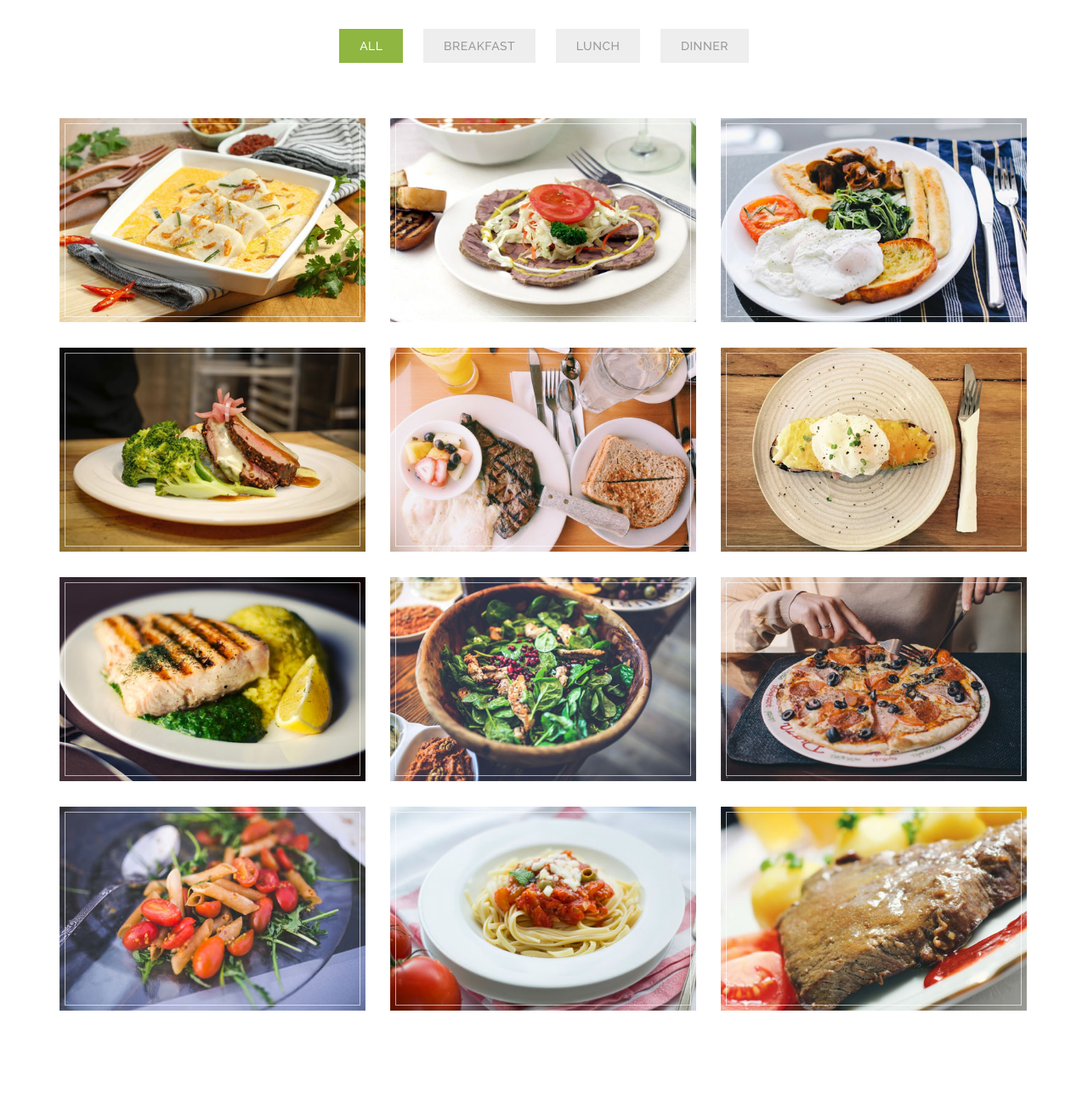
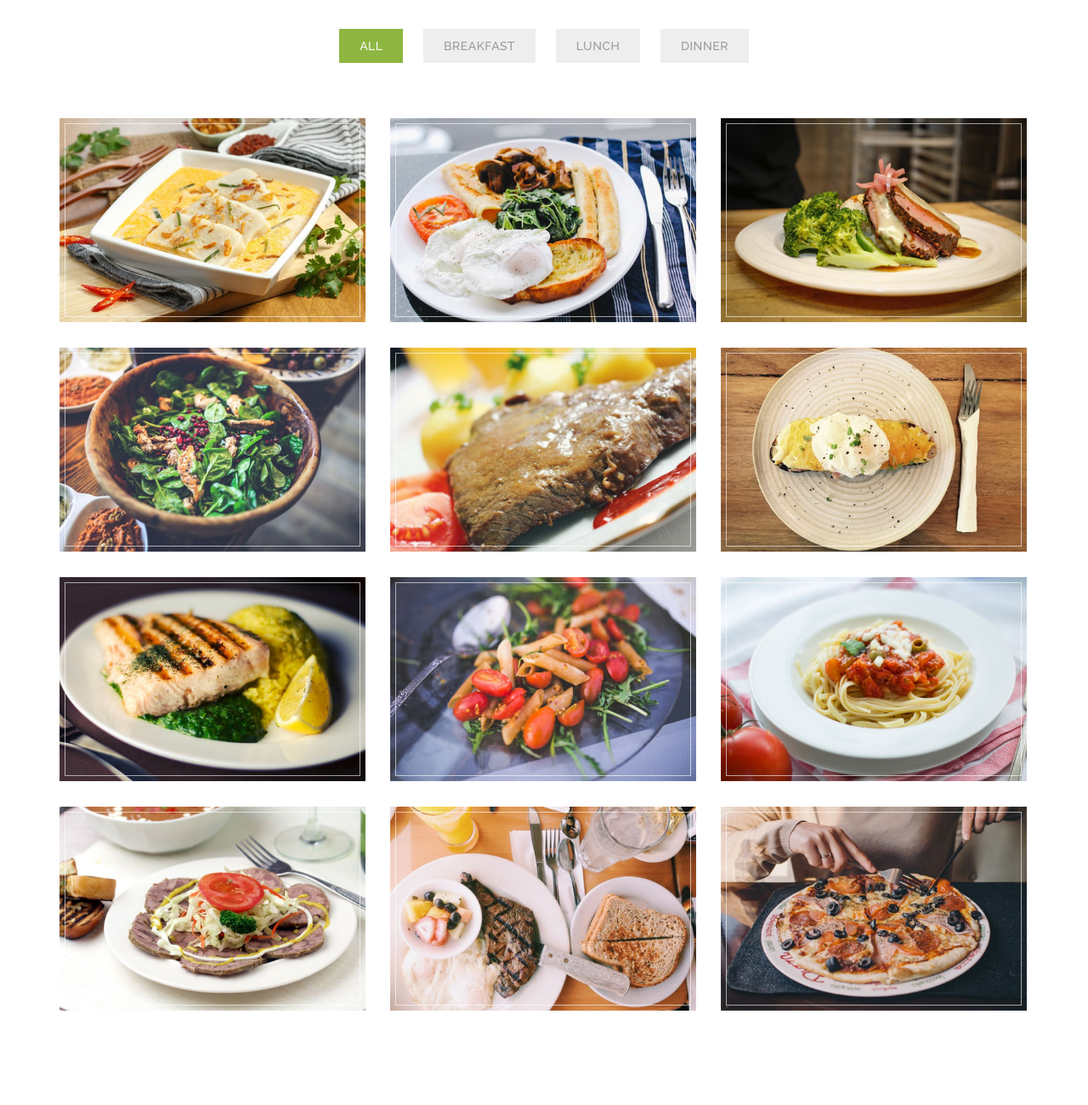
Before and after one commit to srdalai/kids, a plain HTML site: page index.html in a window 1280 px wide. Shown: the part 3240-4540 px from the top of the page at 85% size. Drawn offline with nearby package versions, Linux system fonts and the light colour scheme.

Commit message:
First Commit

```diff
--- a/index.html
+++ b/index.html
@@ -247,40 +247,52 @@
               <img src="img/portfolio/01-small.jpg" class="img-responsive" alt="Project Title"> </a> </div>
           </div>
         </div>
-        <div class="col-sm-6 col-md-4 col-lg-4 dinner">
+        <div class="col-sm-6 col-md-4 col-lg-4 breakfast">
             <div class="portfolio-item">
-            <div class="hover-bg"> <a href="img/portfolio/02-large.jpg" title="Dish Name" data-lightbox-gallery="gallery1">
+                <div class="hover-bg">
+                    <a href="img/portfolio/03-large.jpg" title="Dish Name" data-lightbox-gallery="gallery1">
                         <div class="hover-text">
                             <h4>Dish Name</h4>
                         </div>
-              <img src="img/portfolio/02-small.jpg" class="img-responsive" alt="Project Title"> </a> </div>
+                        <img src="img/portfolio/03-small.jpg" class="img-responsive" alt="Project Title">
+                    </a>
+                </div>
             </div>
         </div>
         <div class="col-sm-6 col-md-4 col-lg-4 breakfast">
             <div class="portfolio-item">
-            <div class="hover-bg"> <a href="img/portfolio/03-large.jpg" title="Dish Name" data-lightbox-gallery="gallery1">
+                <div class="hover-bg">
+                    <a href="img/portfolio/04-large.jpg" title="Dish Name" data-lightbox-gallery="gallery1">
                         <div class="hover-text">
                             <h4>Dish Name</h4>
                         </div>
-              <img src="img/portfolio/03-small.jpg" class="img-responsive" alt="Project Title"> </a> </div>
+                        <img src="img/portfolio/04-small.jpg" class="img-responsive" alt="Project Title">
+                    </a>
+                </div>
             </div>
         </div>
         <div class="col-sm-6 col-md-4 col-lg-4 breakfast">
             <div class="portfolio-item">
-            <div class="hover-bg"> <a href="img/portfolio/04-large.jpg" title="Dish Name" data-lightbox-gallery="gallery1">
+                <div class="hover-bg">
+                    <a href="img/portfolio/08-large.jpg" title="Dish Name" data-lightbox-gallery="gallery1">
                         <div class="hover-text">
                             <h4>Dish Name</h4>
                         </div>
-              <img src="img/portfolio/04-small.jpg" class="img-responsive" alt="Project Title"> </a> </div>
+                        <img src="img/portfolio/08-small.jpg" class="img-responsive" alt="Project Title">
+                    </a>
                 </div>
             </div>
-        <div class="col-sm-6 col-md-4 col-lg-4 dinner">
+        </div>
+        <div class="col-sm-6 col-md-4 col-lg-4 breakfast">
             <div class="portfolio-item">
-            <div class="hover-bg"> <a href="img/portfolio/05-large.jpg" title="Dish Name" data-lightbox-gallery="gallery1">
+                <div class="hover-bg">
+                    <a href="img/portfolio/12-large.jpg" title="Dish Name" data-lightbox-gallery="gallery1">
                         <div class="hover-text">
                             <h4>Dish Name</h4>
                         </div>
-              <img src="img/portfolio/05-small.jpg" class="img-responsive" alt="Project Title"> </a> </div>
+                        <img src="img/portfolio/12-small.jpg" class="img-responsive" alt="Project Title">
+                    </a>
+                </div>
             </div>
         </div>
         <div class="col-sm-6 col-md-4 col-lg-4 lunch">
@@ -301,24 +313,6 @@
               <img src="img/portfolio/07-small.jpg" class="img-responsive" alt="Project Title"> </a> </div>
           </div>
         </div>
-        <div class="col-sm-6 col-md-4 col-lg-4 breakfast">
-          <div class="portfolio-item">
-            <div class="hover-bg"> <a href="img/portfolio/08-large.jpg" title="Dish Name" data-lightbox-gallery="gallery1">
-              <div class="hover-text">
-                <h4>Dish Name</h4>
-              </div>
-              <img src="img/portfolio/08-small.jpg" class="img-responsive" alt="Project Title"> </a> </div>
-          </div>
-        </div>
-        <div class="col-sm-6 col-md-4 col-lg-4 dinner">
-          <div class="portfolio-item">
-            <div class="hover-bg"> <a href="img/portfolio/09-large.jpg" title="Dish Name" data-lightbox-gallery="gallery1">
-              <div class="hover-text">
-                <h4>Dish Name</h4>
-              </div>
-              <img src="img/portfolio/09-small.jpg" class="img-responsive" alt="Project Title"> </a> </div>
-          </div>
-        </div>
         <div class="col-sm-6 col-md-4 col-lg-4 lunch">
           <div class="portfolio-item">
             <div class="hover-bg"> <a href="img/portfolio/10-large.jpg" title="Dish Name" data-lightbox-gallery="gallery1">
@@ -337,15 +331,43 @@
               <img src="img/portfolio/11-small.jpg" class="img-responsive" alt="Project Title"> </a> </div>
           </div>
         </div>
-        <div class="col-sm-6 col-md-4 col-lg-4 breakfast">
+        <div class="col-sm-6 col-md-4 col-lg-4 dinner">
             <div class="portfolio-item">
-            <div class="hover-bg"> <a href="img/portfolio/12-large.jpg" title="Dish Name" data-lightbox-gallery="gallery1">
+                <div class="hover-bg">
+                    <a href="img/portfolio/02-large.jpg" title="Dish Name" data-lightbox-gallery="gallery1">
                         <div class="hover-text">
                             <h4>Dish Name</h4>
                         </div>
-              <img src="img/portfolio/12-small.jpg" class="img-responsive" alt="Project Title"> </a> </div>
+                        <img src="img/portfolio/02-small.jpg" class="img-responsive" alt="Project Title">
+                    </a>
                 </div>
             </div>
+        </div>
+        <div class="col-sm-6 col-md-4 col-lg-4 dinner">
+            <div class="portfolio-item">
+                <div class="hover-bg">
+                    <a href="img/portfolio/05-large.jpg" title="Dish Name" data-lightbox-gallery="gallery1">
+                        <div class="hover-text">
+                            <h4>Dish Name</h4>
+                        </div>
+                        <img src="img/portfolio/05-small.jpg" class="img-responsive" alt="Project Title">
+                    </a>
+                </div>
+            </div>
+        </div>
+        <div class="col-sm-6 col-md-4 col-lg-4 dinner">
+            <div class="portfolio-item">
+                <div class="hover-bg">
+                    <a href="img/portfolio/09-large.jpg" title="Dish Name" data-lightbox-gallery="gallery1">
+                        <div class="hover-text">
+                            <h4>Dish Name</h4>
+                        </div>
+                        <img src="img/portfolio/09-small.jpg" class="img-responsive" alt="Project Title">
+                    </a>
+                </div>
+            </div>
+        </div>
+
       </div>
     </div>
   </div>
@@ -394,7 +416,7 @@
 <!-- Call Reservation Section -->
 <div id="call-reservation" class="text-center">
   <div class="container">
-    <h2>Want to make a reservation? Call <strong>1-887-654-3210</strong></h2>
+    <h2>Want us to organize your event? Call <strong>1-887-654-3210</strong></h2>
   </div>
 </div>
 <!-- Contact Section -->
@@ -403,7 +425,7 @@
     <div class="section-title text-center">
       <h2>Contact Form</h2>
       <hr>
-      <p>Want us to organize your event ? Drop us a message & We will Contact You.</p>
+      <p>Drop us a message & We will Contact You.</p>
     </div>
     <div class="col-md-10 col-md-offset-1">
       <form name="sentMessage" id="contactForm" novalidate>
@@ -478,7 +500,7 @@
           <li><a href="#"><i class="fa fa-google-plus"></i></a></li>
         </ul>
       </div>
-      <p>&copy; 2017 Kids. All rights reserved. Designed with <i class="fa fa-heart heart" style="color:red"></i> by &nbsp; <a href="http://sdtechnocrat.com" rel="nofollow">SDTechnocrat</a></p>
+      <p>&copy; 2017 Kids. All rights reserved. Designed with <i class="fa fa-heart heart" style="color:red"></i>&nbsp; by &nbsp; <a href="http://sdtechnocrat.com" rel="nofollow" target="_blank">SDTechnocrat</a> &nbsp; Template by <a href="http://templatewire.com/" rel="nofollow" target="_blank">Templatewire</a></p>
     </div>
   </div>
 </div>
```
Also changed, not shown: img/about-bak.jpg (added), img/about.jpg, img/gallery-bg-bak.jpg (added), img/gallery-bg.jpg, img/intro-bg-bak.jpg (added), img/intro-bg.jpg, img/menu-bg-bak.jpg (added), img/menu-bg.jpg, img/team-bg-bak.jpg (added), img/team-bg.jpg. Lines whose indentation alone changed are shown as unchanged.
